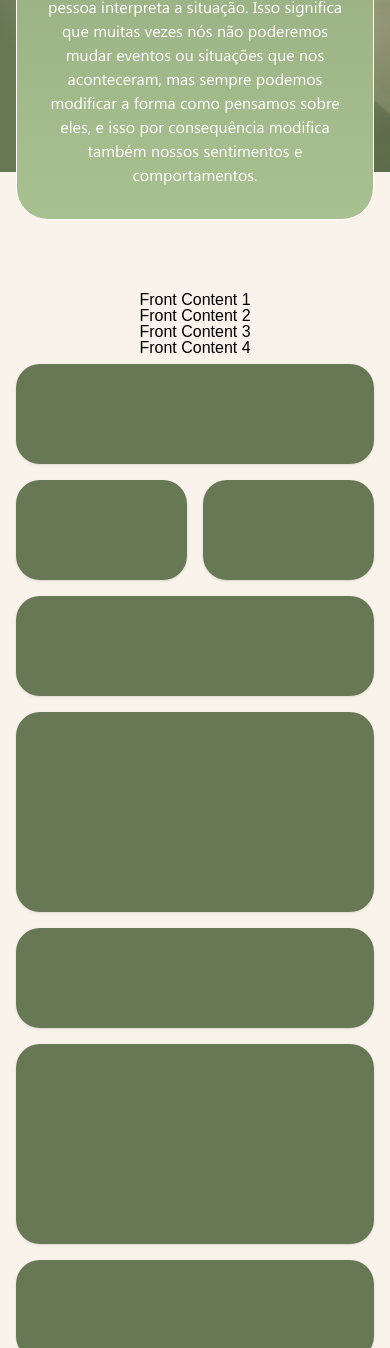
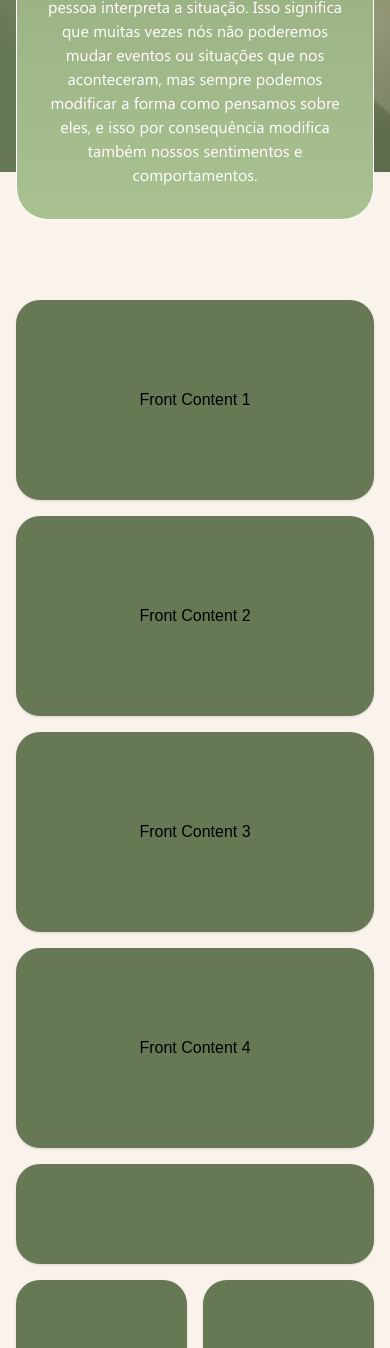
Before and after one commit to rafaeelricco/leticia-psi-lp, a Next.js app: page / in a window 390 px wide. Shown: the part 3048-4396 px from the top of the page. Built offline with nearby package versions, Linux system fonts and the light colour scheme.

Commit message:
refactor: update benefits component layout for responsiveness and add flip animation

```diff
--- a/src/features/home/components/benefits.tsx
+++ b/src/features/home/components/benefits.tsx
@@ -2,10 +2,10 @@ import { useFlipAnimation } from '@/src/hooks/useFlipAnimation'
 import React from 'react'
 
 export const Benefits: React.FC = () => {
-   const flip1 = useFlipAnimation({ id: 'benefit-1' })
-   const flip2 = useFlipAnimation({ id: 'benefit-2' })
-   const flip3 = useFlipAnimation({ id: 'benefit-3' })
-   const flip4 = useFlipAnimation({ id: 'benefit-4' })
+   const flip1 = useFlipAnimation({ id: 'benefit-1', className: 'min-h-[200px] md:min-h-0 h-full' })
+   const flip2 = useFlipAnimation({ id: 'benefit-2', className: 'min-h-[200px] md:min-h-0 h-full' })
+   const flip3 = useFlipAnimation({ id: 'benefit-3', className: 'min-h-[200px] md:min-h-0 h-full' })
+   const flip4 = useFlipAnimation({ id: 'benefit-4', className: 'min-h-[200px] md:min-h-0 h-full' })
 
    return (
       <React.Fragment>
--- a/src/hooks/useFlipAnimation.ts
+++ b/src/hooks/useFlipAnimation.ts
@@ -5,9 +5,10 @@ import { cn } from '@/lib/utils'
 interface UseFlipAnimationProps {
    id: string
    perspective?: number
+   className?: string
 }
 
-export const useFlipAnimation = ({ id, perspective = 800 }: UseFlipAnimationProps) => {
+export const useFlipAnimation = ({ id, perspective = 800, className }: UseFlipAnimationProps) => {
    const handleFlip = React.useCallback((event: React.MouseEvent<HTMLDivElement>) => {
       const container = event.currentTarget
       const isFlipped = container.getAttribute('data-flipped') === 'true'
@@ -16,7 +17,7 @@ export const useFlipAnimation = ({ id, perspective = 800 }: UseFlipAnimationProp
 
    return {
       id,
-      className: cn('flipper', { [`flipper-${id}`]: id }),
+      className: cn('flipper', className, { [`flipper-${id}`]: id }),
       style: { perspective: `${perspective}px` },
       onClick: handleFlip,
       'data-flipped': 'false'
--- a/src/styles/animation.css
+++ b/src/styles/animation.css
@@ -1,6 +1,7 @@
 .flipper {
    position: relative;
    transform-style: preserve-3d;
+   height: 100%;
 }
 
 .flipper-card {
```
